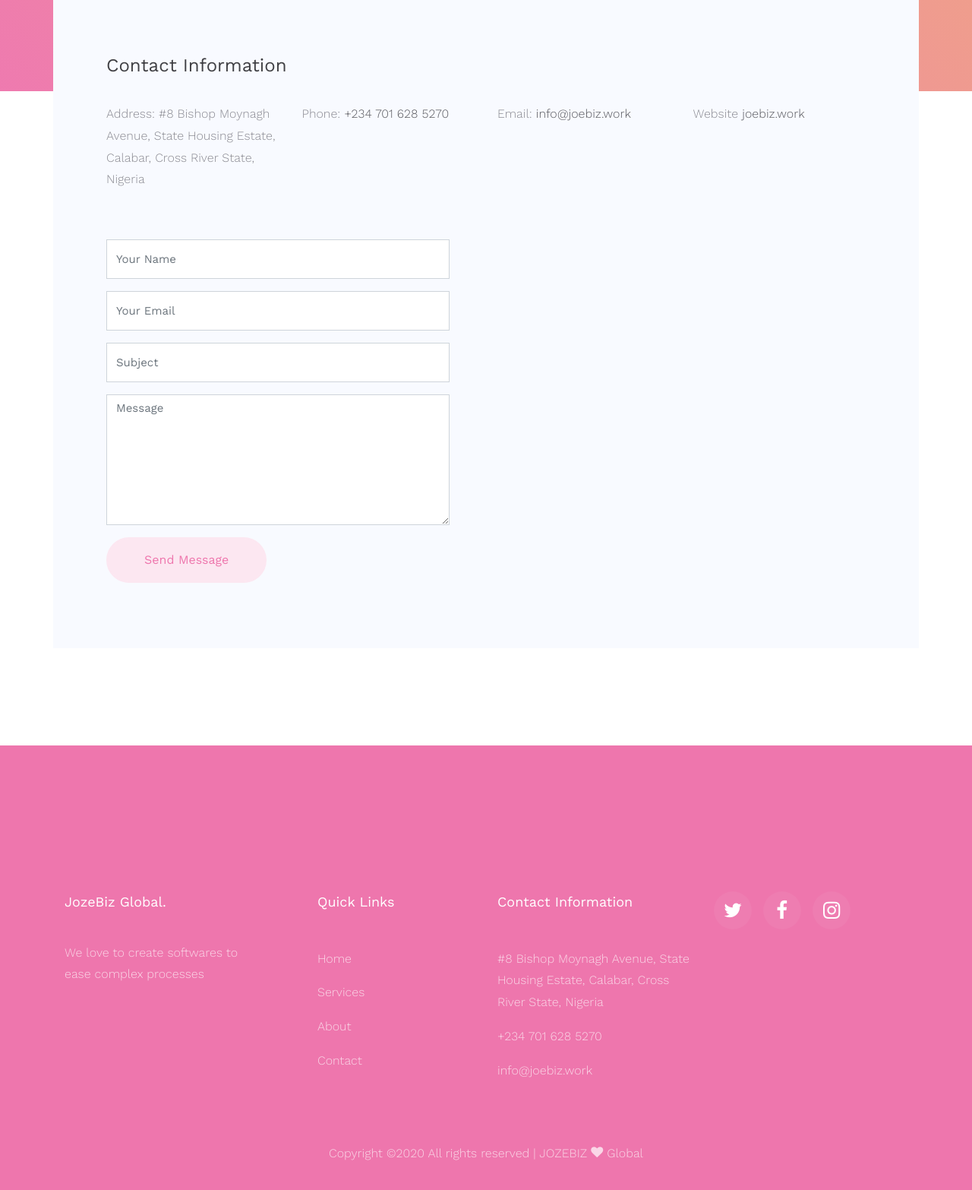
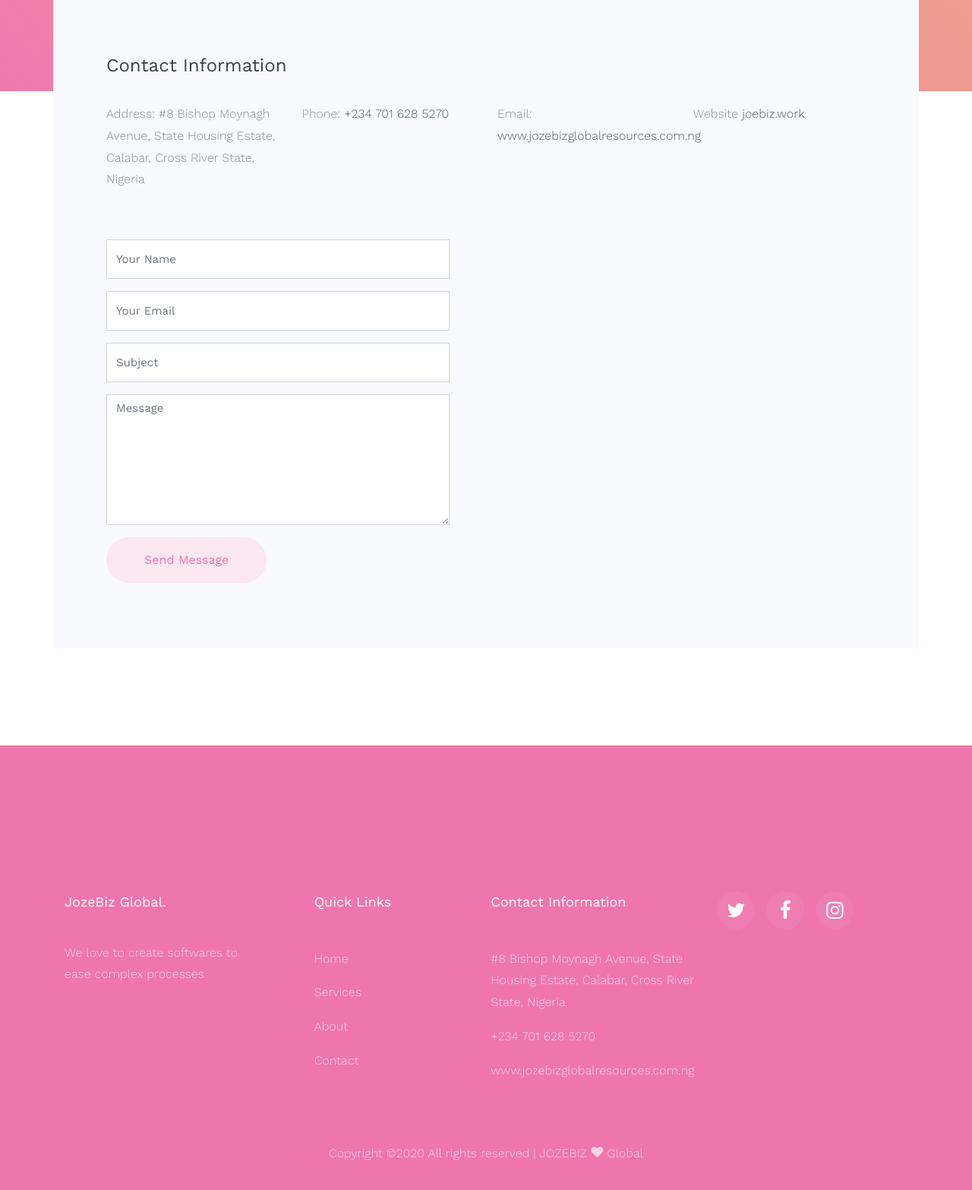
Before and after one commit to jozebiz/jozebiz.github.io, a plain HTML site: page contact.html in a window 1280 px wide. Shown: the part 680-2246 px from the top of the page at 76% size. Drawn offline with nearby package versions, Linux system fonts and the light colour scheme; some packages are replaced by stand-ins of ours; no server answers; files whose address does not match are found by name.

Commit message:
Update contact.html

```diff
--- a/contact.html
+++ b/contact.html
@@ -84,7 +84,7 @@
             <p><span>Phone:</span> <a href="tel://1234567920">+234 701 628 5270</a></p>
           </div>
           <div class="col-md-3">
-            <p><span>Email:</span> <a href="mailto:info@yoursite.com">info@joebiz.work</a></p>
+            <p><span>Email:</span> <a href="www.jozebizglobalresources.com.ng">www.jozebizglobalresources.com.ng</a></p>
           </div>
           <div class="col-md-3">
             <p><span>Website</span> <a href="#">joebiz.work</a></p>
@@ -146,7 +146,7 @@
               <ul class="list-unstyled">
                 <li><a href="#" class="py-2 d-block">#8 Bishop Moynagh Avenue, State Housing Estate, Calabar, Cross River State, Nigeria</a></li>
                 <li><a href="#" class="py-2 d-block">+234 701 628 5270</a></li>
-                <li><a href="#" class="py-2 d-block">info@joebiz.work</a></li>
+                <li><a href="www.jozebizglobalresources.com.ng" class="py-2 d-block">www.jozebizglobalresources.com.ng</a></li>
                 <!--li><a href="#" class="py-2 d-block">email@email.com</a></li-->
               </ul>
             </div>
```
